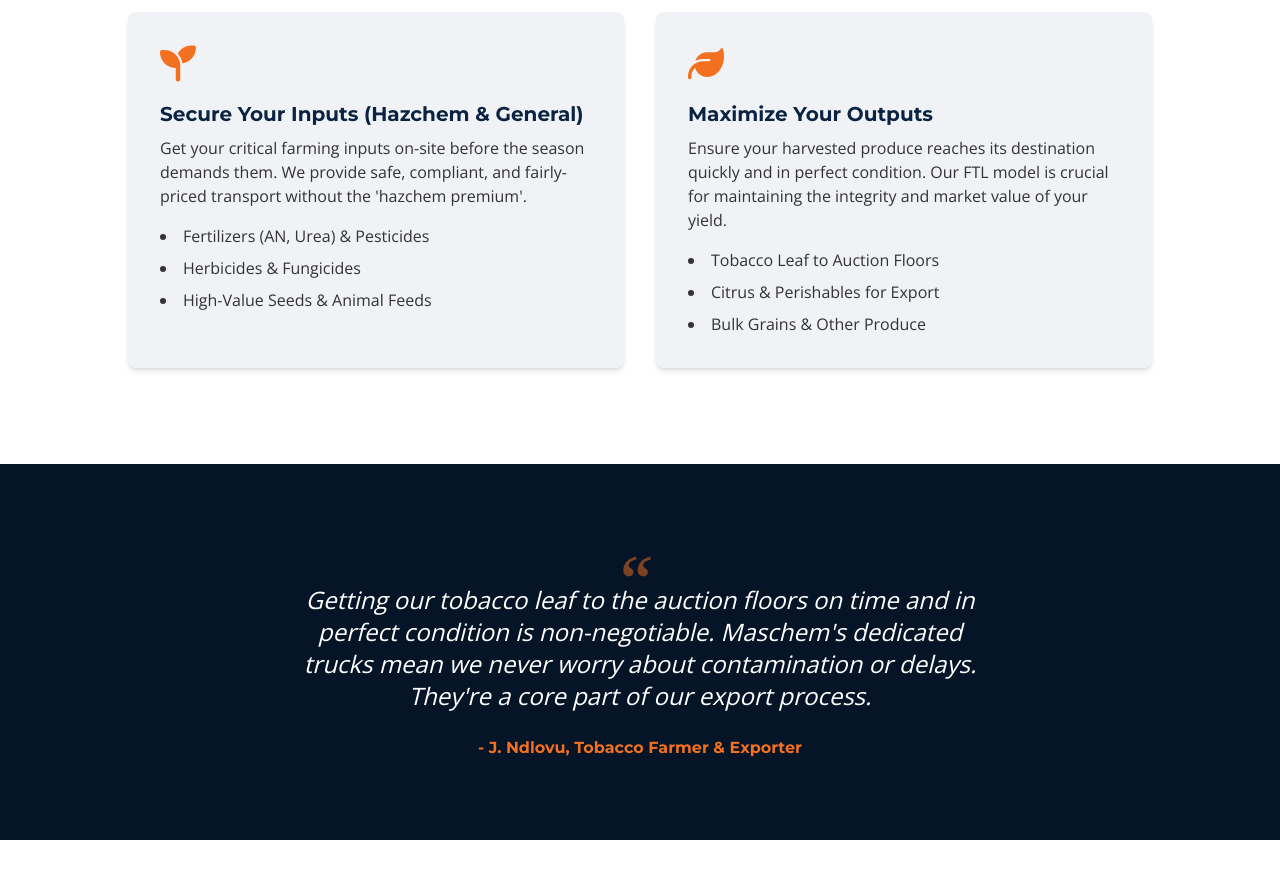
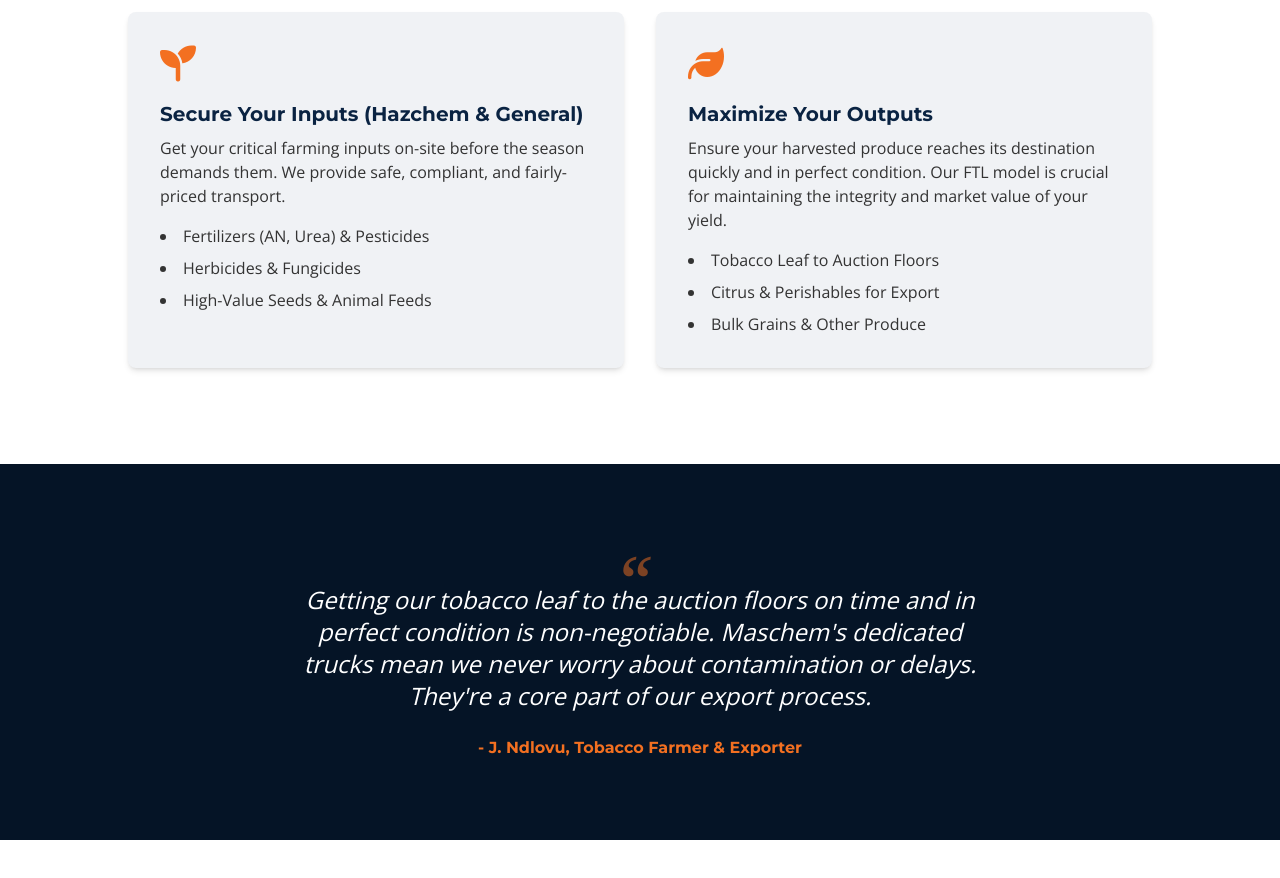
Before and after one commit to UncleHApps/mcf, a website built with Vite: page src/agricultural-farming-logistics.html in a window 1280 px wide. Shown: the part 2180-3058 px from the top of the page. Built offline with nearby package versions, Linux system fonts and the light colour scheme.

Commit message:
Copy fix

```diff
--- a/src/agricultural-farming-logistics.html
+++ b/src/agricultural-farming-logistics.html
@@ -136,7 +136,7 @@
             <div class="bg-light-grey p-8 rounded-lg shadow-md">
                 <i class="fas fa-seedling text-4xl text-secondary-orange mb-4"></i>
                 <h3 class="font-sans text-xl font-bold text-primary-blue mb-2">Secure Your Inputs (Hazchem & General)</h3>
-                <p class="mb-4">Get your critical farming inputs on-site before the season demands them. We provide safe, compliant, and fairly-priced transport without the 'hazchem premium'.</p>
+                <p class="mb-4">Get your critical farming inputs on-site before the season demands them. We provide safe, compliant, and fairly-priced transport.</p>
                 <ul class="space-y-2 list-disc list-inside">
                     <li>Fertilizers (AN, Urea) & Pesticides</li>
                     <li>Herbicides & Fungicides</li>
```
